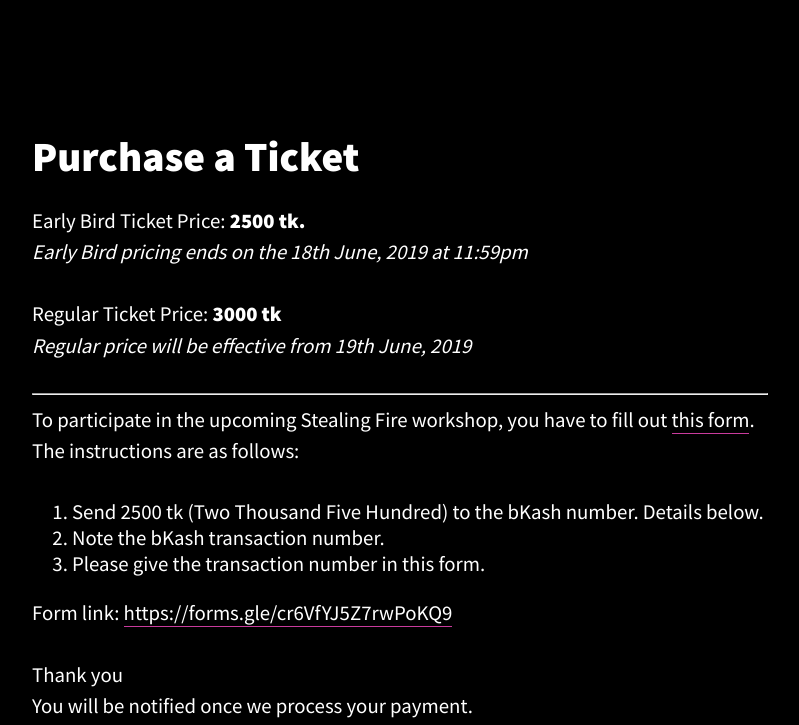
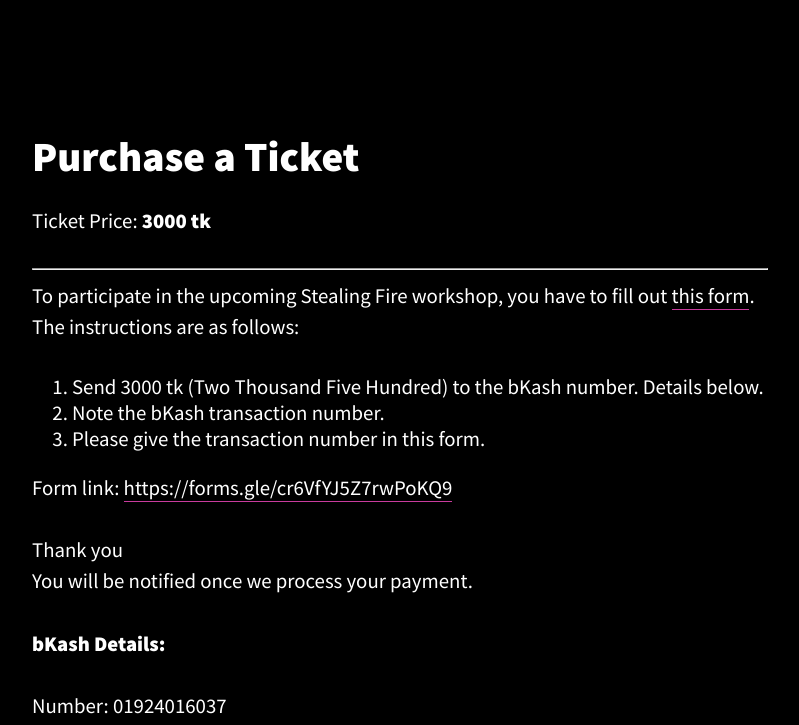
Before and after one commit to fardeem/stealing-fire, an Eleventy site: page site/purchase.md in a window 1280 px wide. Shown: the part 573-1298 px from the top of the page, without its empty margins (240-1039 px from the left). Built offline with nearby package versions, Linux system fonts and the light colour scheme; Eleventy itself is replaced by a stand-in of ours; files that its build step writes are made by us from their sources.

Commit message:
More pricing updates

```diff
--- a/site/purchase.md
+++ b/site/purchase.md
@@ -4,17 +4,13 @@ layout: layouts/text.njk
 
 # Purchase a Ticket
 
-Early Bird Ticket Price: **2500 tk.**
-_Early Bird pricing ends on the 18th June, 2019 at 11:59pm_
-
-Regular Ticket Price: **3000 tk**
-_Regular price will be effective from 19th June, 2019_
+Ticket Price: **3000 tk**
 
 ---
 
 To participate in the upcoming Stealing Fire workshop, you have to fill out [this form](https://forms.gle/cr6VfYJ5Z7rwPoKQ9). The instructions are as follows:
 
-1. Send 2500 tk (Two Thousand Five Hundred) to the bKash number. Details below.
+1. Send 3000 tk (Two Thousand Five Hundred) to the bKash number. Details below.
 2. Note the bKash transaction number.
 3. Please give the transaction number in this form.
 
```
